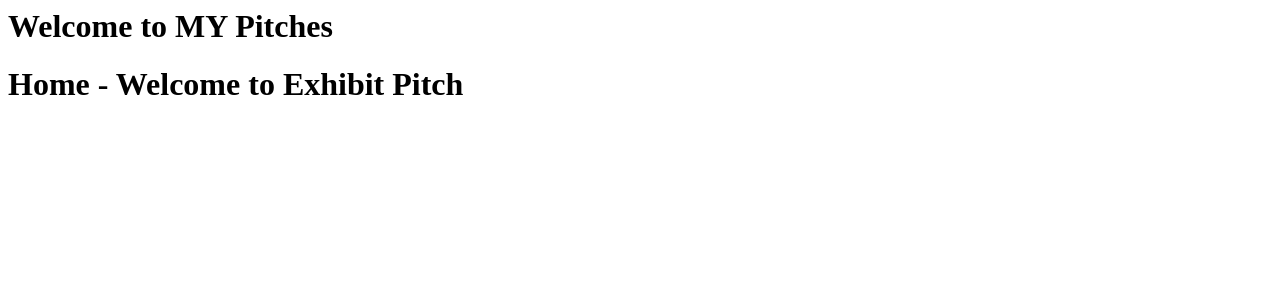
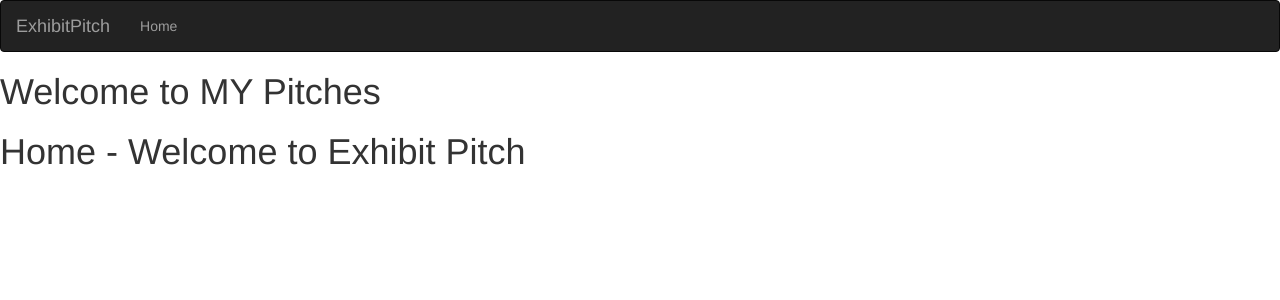
Before and after one commit to kevaf/Exhibit-Pitch, a Flask app: page / in a window 1280 px wide. Shown: the top 300 px of the page. Run offline with Flask 2, Linux system fonts and the light colour scheme; some libraries are stand-ins or nearby versions.

Commit message:
added navbar

```diff
--- /dev/null
+++ b/app/templates/base.html
@@ -0,0 +1,6 @@
+{% extends 'bootstrap/base.html'%}
+
+<!-- Navbar block  -->
+{% block navbar %}
+    {% include 'navbar.html' %}
+{% endblock %}
--- a/app/templates/index.html
+++ b/app/templates/index.html
@@ -1,2 +1,6 @@
+{% extends 'base.html'%}
+
+{% block content %}
 <h1>Welcome to MY Pitches</h1>
 <h1>{{title}}</h1>
+{% endblock%}
--- /dev/null
+++ b/app/templates/navbar.html
@@ -0,0 +1,20 @@
+<div class="navbar navbar-inverse" role="navigation">
+    <div class="container-fluid">
+        <div class="navbar-header">
+            <button type="button" class="navbar-toggle" data-toggle="collapse" data-target=".navbar-collapse">
+              <span class="sr-only">Toggle navigation</span>
+              <span class="icon-bar"></span>
+              <span class="icon-bar"></span>
+              <span class="icon-bar"></span>
+            </button>
+            <a class="navbar-brand" href="/"> ExhibitPitch </a>
+        </div>
+        <div class="navbar-collapse collapse">
+            <ul class="nav navbar-nav">
+                <li><a href="/>">Home</a></li>
+            </ul>
+
+        </div>
+
+    </div>
+</div>
```
